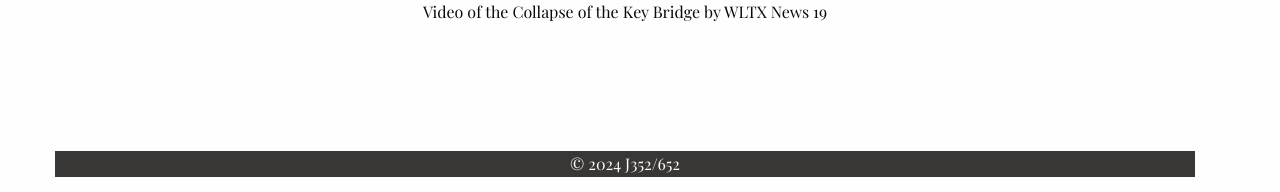
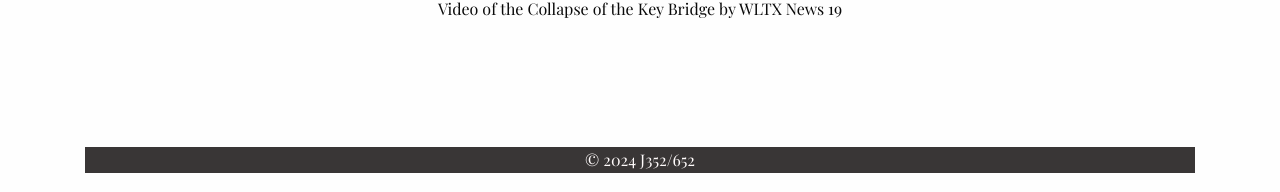
Before and after one commit to stelliCQ/JOUR352, a plain HTML site: page JOUR352MIDTERM/index.html in a window 1280 px wide. Shown: the part 5616-5808 px from the top of the page. Drawn offline with nearby package versions, Linux system fonts and the light colour scheme; a web font is replaced by a local one.

Commit message:
Add files via upload

```diff
--- a/JOUR352MIDTERM/index.html
+++ b/JOUR352MIDTERM/index.html
@@ -22,7 +22,6 @@
 <link href="https://fonts.googleapis.com/css2?family=Playfair+Display:ital,wght@0,400..900;1,400..900&display=swap" rel="stylesheet">
 
 </head>
-
 <body>
 <!-- These are my grid containers/frameworks-->
 <div class="grid-container-fluid Header">
@@ -35,7 +34,7 @@
 
 <div class="grid-container">
 <div class="grid-x grid-padding-x grid-margin-x">
-<div class="large-12 medium-12 small-12"><br>
+<div class="large-12 medium-12 small-12 cell"><br>
 
 <!-- This is my image -->
 <img src="images/Baltbridge.jpeg">
@@ -149,7 +148,7 @@ But with additional global complications, costs could compound.</blockquote>
 
 <div class="grid-container">
 <div class="grid-x grid-padding-x grid-margin-x">
-<div class="large-12 medium-12 small-12"><br>
+<div class="large-12 medium-12 small-12 cell"><br>
 
 <p class="coco"> &copy; 2024 J352/652 </p>
 </footer>
```
